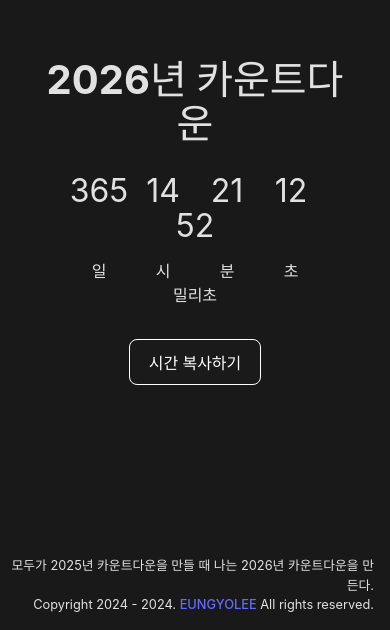
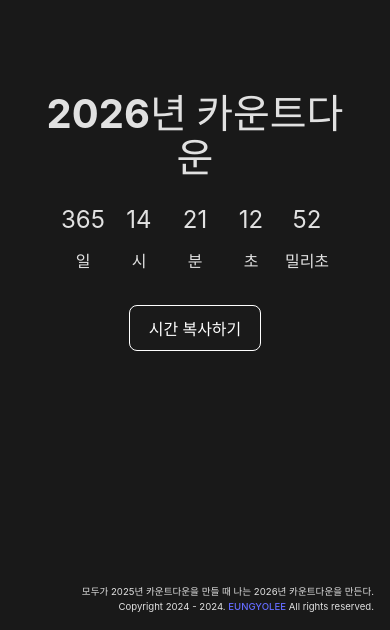
Before and after one commit to eungyolee/2026-countdown, a React (Vite) app: page / in a window 390 px wide. Shown: the part 214-844 px from the top of the page. Built offline with nearby package versions, Linux system fonts and the light colour scheme; a web font is replaced by a local one.

Commit message:
반응형 디자인 수정

```diff
--- a/src/App.css
+++ b/src/App.css
@@ -34,7 +34,7 @@
   bottom: 1rem;
   right: 1rem;
   text-align: right;
-  font-size: 0.8em;
+  font-size: 0.8rem;
   margin: 0;
 }
 
@@ -44,7 +44,7 @@
   }
 
   .clock {
-    font-size: 2rem;
+    font-size: 1.5rem;
   }
 
   .clock-label {
@@ -53,7 +53,11 @@
 
   .clock span,
   .clock-label span {
-    width: 4rem;
+    width: 3.5rem;
     margin: 0;
   }
+
+  .copyright {
+    font-size: 0.6rem;
+  }
 }
--- a/src/App.jsx
+++ b/src/App.jsx
@@ -1,8 +1,14 @@
-import { useState, useEffect } from 'react'
-import './App.css'
+import { useState, useEffect } from 'react';
+import './App.css';
 
 function App() {
-  const [timeLeft, setTimeLeft] = useState(0);
+  const [timeLeft, setTimeLeft] = useState({
+    days: 0,
+    hours: 0,
+    minutes: 0,
+    seconds: 0,
+    milliseconds: 0,
+  });
   const [isRunning, setIsRunning] = useState(true);
   const [year, setYear] = useState(new Date().getFullYear());
 
@@ -10,35 +16,26 @@ function App() {
   const CLOCK_TITLE = "2026년 카운트다운";
 
   function checkRunning() {
-    const difference = +new Date(TARGET_DATE) - +new Date();
-
-    if (difference > 0) {
-      return true;
-    } else {
-      return false;
-    }
+    return new Date(TARGET_DATE) - new Date() > 0;
   }
 
   function calculateTimeLeft() {
-    const difference = +new Date(TARGET_DATE) - +new Date();
-
-    if (difference > 0) {
-      return {
+    const difference = new Date(TARGET_DATE) - new Date();
+    return difference > 0
+      ? {
         days: Math.floor(difference / (1000 * 60 * 60 * 24)),
         hours: Math.floor((difference / (1000 * 60 * 60)) % 24),
         minutes: Math.floor((difference / 1000 / 60) % 60),
         seconds: Math.floor((difference / 1000) % 60),
         milliseconds: Math.floor((difference % 1000) / 10),
-      };
-    } else {
-      return {
+      }
+      : {
         days: 0,
         hours: 0,
         minutes: 0,
         seconds: 0,
         milliseconds: 0,
       };
-    }
   }
 
   function copyTime() {
@@ -94,7 +91,7 @@ function App() {
         >EUNGYOLEE</a> All rights reserved.
       </p>
     </>
-  )
+  );
 }
 
-export default App
+export default App;
```
